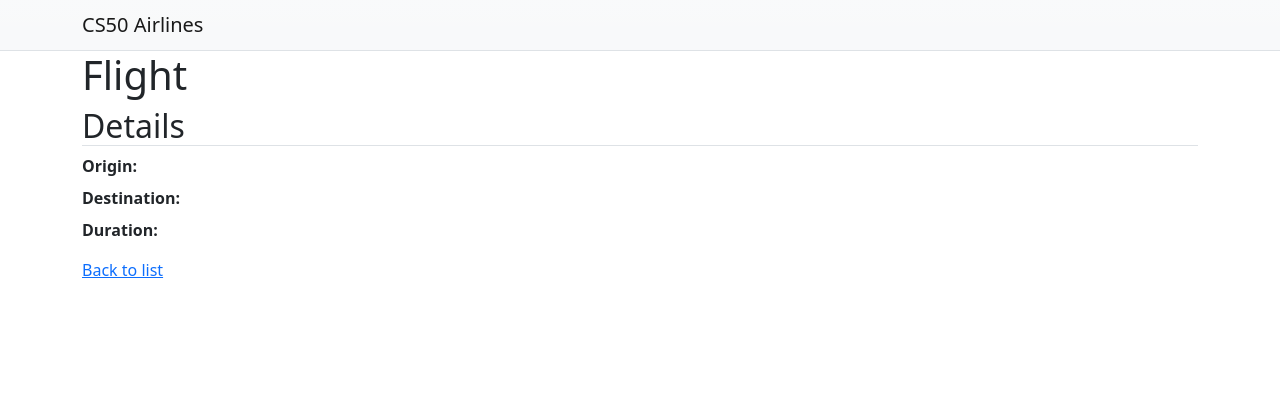
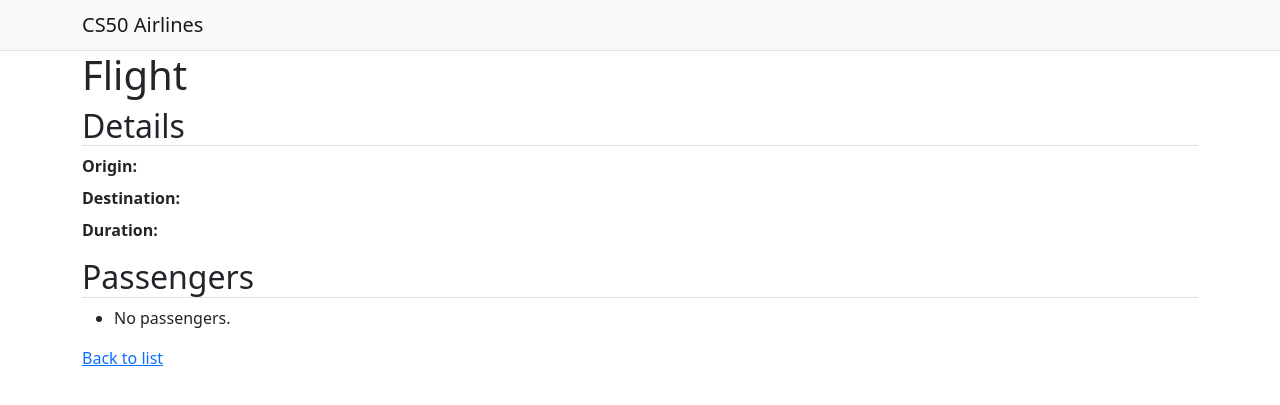
Before and after one commit to dbarrerap/cs50_django_airline, a Django app: template airline/flights/templates/flights/details.html in a window 1280 px wide. Shown: the top 405 px of the page. Run offline with Django 3.2, Linux system fonts and the light colour scheme; the template is opened without the code that fills it, so the values that code supplies are empty.

Commit message:
Add Passenger model.

```diff
--- a/airline/flights/templates/flights/details.html
+++ b/airline/flights/templates/flights/details.html
@@ -12,5 +12,14 @@
     <dt>Destination:</dt><dd>{{ flight.destination }}</dd>
     <dt>Duration:</dt><dd>{{ flight.duration }}</dd>
 </dl>
+
+<h2 class="border-bottom">Passengers</h2>
+<ul>
+    {% for passenger in passengers %}
+    <li>{{ passenger }}</li>
+    {% empty %}
+    <li>No passengers.</li>
+    {% endfor %}
+</ul>
 <a href="{% url 'index' %}">Back to list</a>
 {% endblock %}
--- a/airline/flights/views.py
+++ b/airline/flights/views.py
@@ -10,4 +10,5 @@
 def flight(request, flight_id):
     context = {}
     context['flight'] = Flight.objects.get(id=flight_id)
+    context['passengers'] = context['flight'].passengers.all()
     return render(request, 'flights/details.html', context)
```
Also changed, not shown: airline/flights/models.py (+8 -0 lines), airline/flights/migrations/0003_passenger.py (added).
